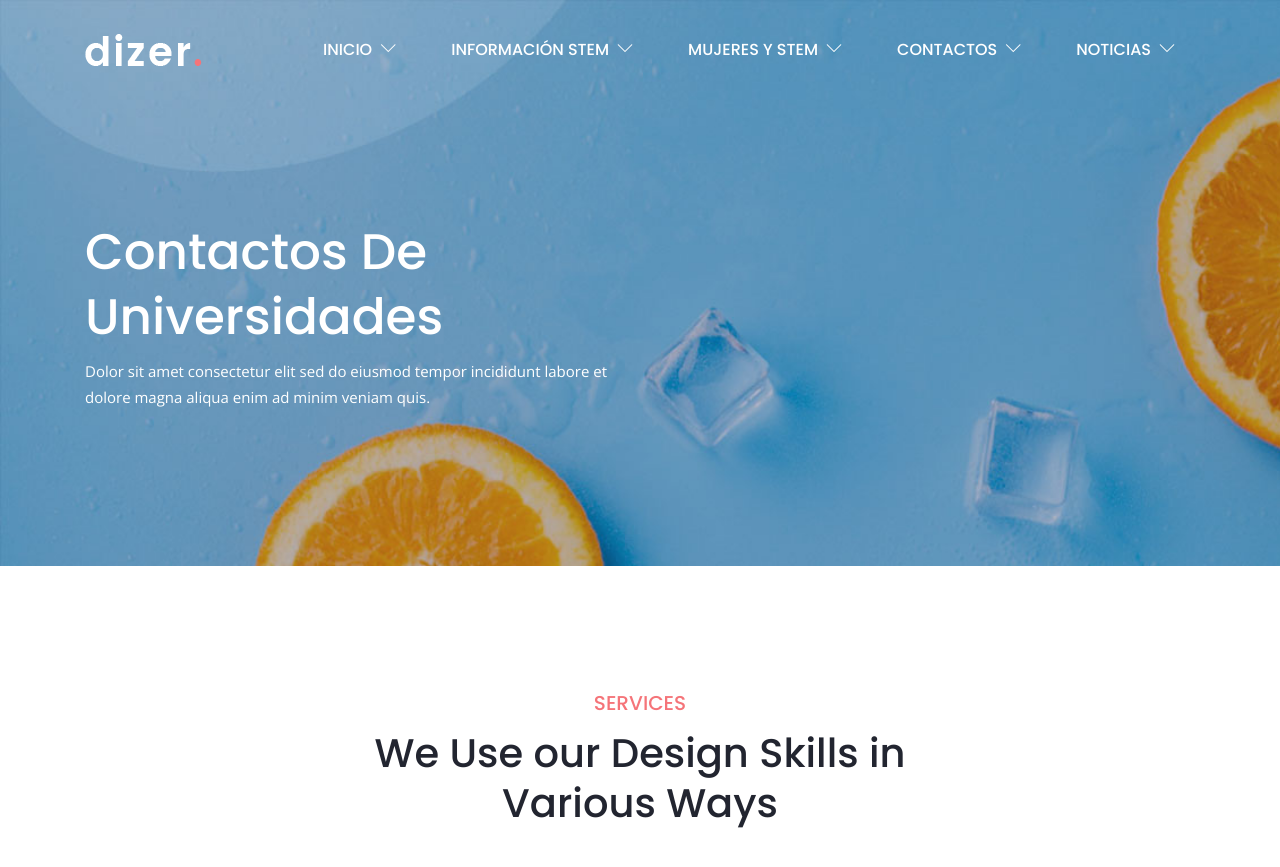
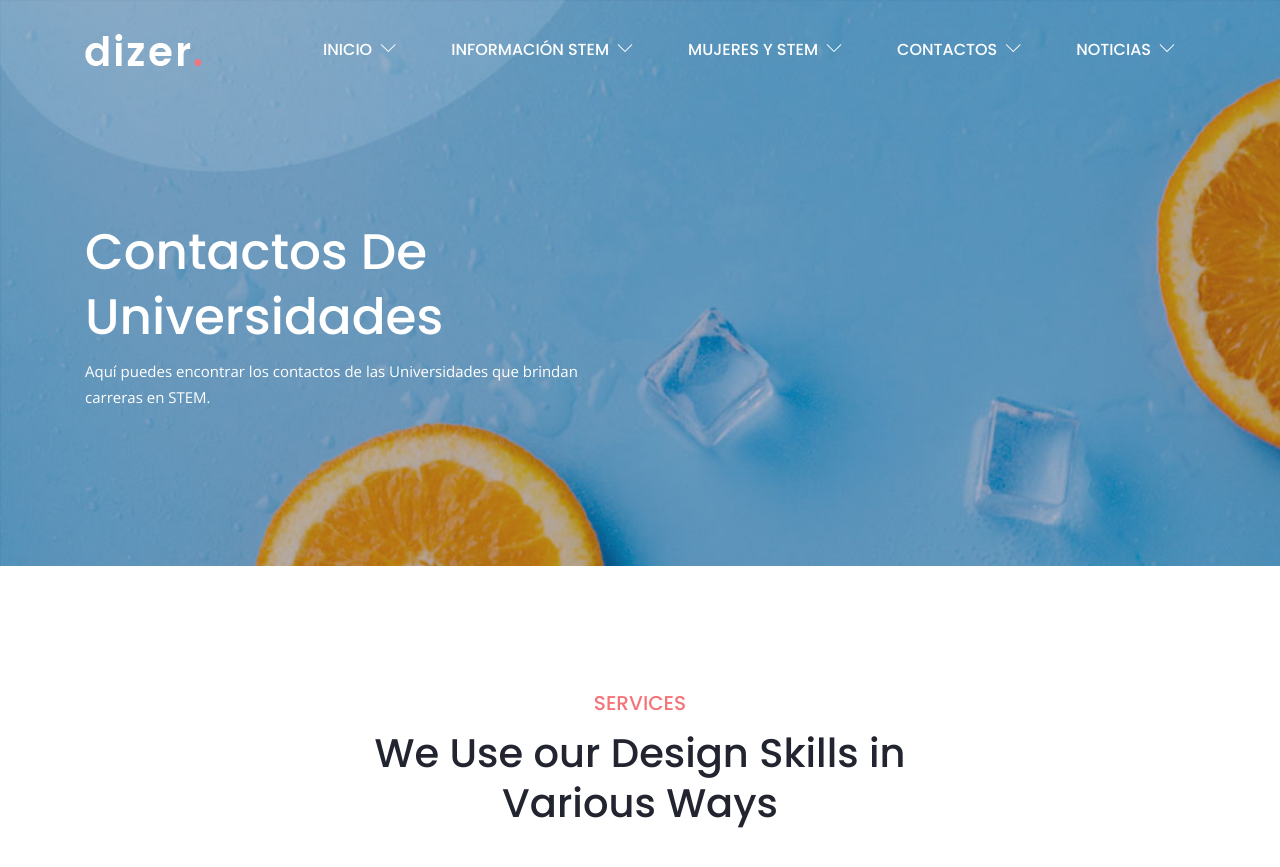
Before and after one commit to estaennosotraspiloto/estaennosotraspiloto, a Jekyll site: the page built from services.html, in a window 1280 px wide and 900 px high. Shown: the top 867 px of the window. Built offline with Jekyll 4.4.1, drawn with Linux system fonts in a browser that asks for light colours.

Commit message:
Update from Forestry.io estaennosotraspiloto updated services.html

```diff
--- a/services.html
+++ b/services.html
@@ -2,8 +2,8 @@
 layout: default
 header_image: "/assets/images/bg/about-bg.jpg"
 title: Contactos de Universidades
-description: Dolor sit amet consectetur elit sed do eiusmod tempor incididunt labore
-  et dolore magna aliqua enim ad minim veniam quis.
+description: Aquí puedes encontrar los contactos de las Universidades que brindan
+  carreras en STEM.
 
 ---
 {% include page_header.html %}
```
